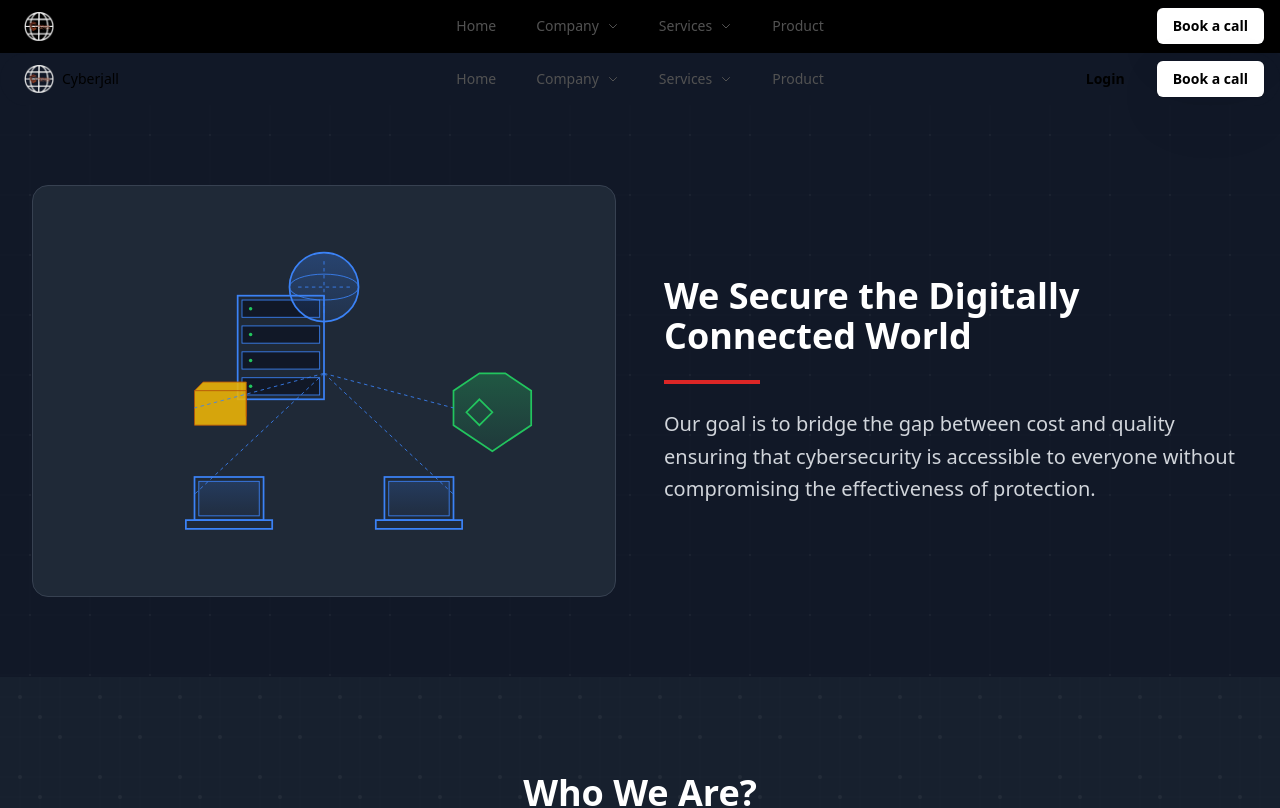
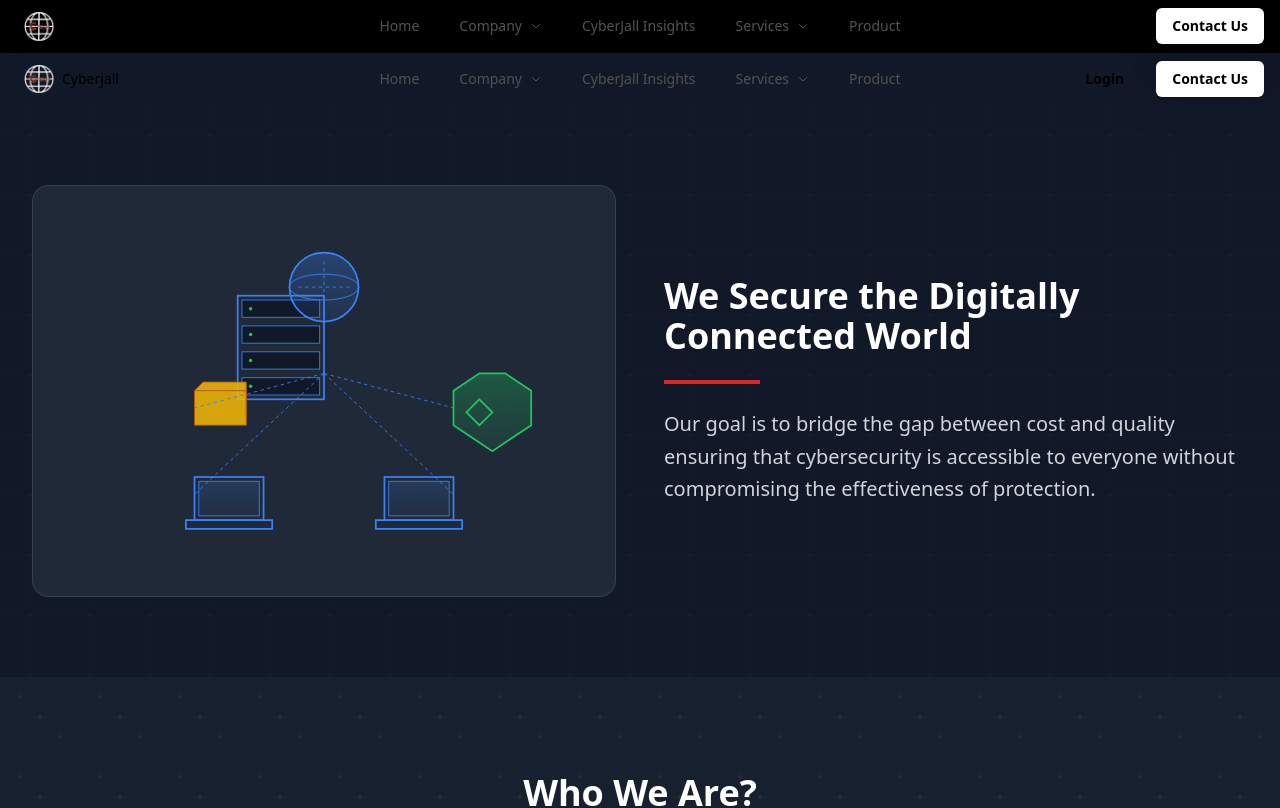
Before and after one commit to Mastermind730/CyberJall, a Next.js app: page /why-choose-cyberjall in a window 1280 px wide. Shown: the top 808 px of the page. Built offline with nearby package versions, Linux system fonts and the light colour scheme.

Commit message:
fixed the navbar for login logout and added cyberjall insights route into it

```diff
--- a/src/app/components/Navbar.tsx
+++ b/src/app/components/Navbar.tsx
@@ -11,9 +11,26 @@ import {
   MobileNavToggle,
   MobileNavMenu,
 } from "./ui/resizable-navbar"
-import { useState } from "react"
+import { useState, useEffect } from "react"
+import { useRouter } from "next/navigation"
 
 export default function NavbarNew() {
+  const [isLoggedIn, setIsLoggedIn] = useState(false)
+  const router = useRouter()
+
+  useEffect(() => {
+    // Check if user exists in localStorage when component mounts
+    const user = localStorage.getItem('user')
+    setIsLoggedIn(!!user)
+  }, [])
+
+  const handleLogout = () => {
+    localStorage.removeItem('user')
+    setIsLoggedIn(false)
+    router.push('/login')
+    if (isMobileMenuOpen) setIsMobileMenuOpen(false)
+  }
+
   const navItems = [
     {
       name: "Home",
@@ -47,16 +64,14 @@ export default function NavbarNew() {
               link: "/contact_us",
               description: "API security and vulnerability assessment",
             },
-
           ],
         },
-
       ],
     },
-    // {
-    //   name: "Services",
-    //   link: "#services",
-    // },
+    {
+      name: "CyberJall Insights",
+      link: "/cyberjall_insights",
+    },
     {
       name: "Services",
       link: "/services",
@@ -85,7 +100,6 @@ export default function NavbarNew() {
               link: "/services/api_testing",
               description: "API security and vulnerability assessment",
             },
-            // { name: "IoT Pen Testing", link: "#iot-pen-testing", description: "Internet of Things security testing" },
             {
               name: "Mobile App Testing",
               link: "/services/mobile_pentesting",
@@ -120,8 +134,18 @@ export default function NavbarNew() {
           <NavbarLogo />
           <NavItems items={navItems} />
           <div className="flex items-center gap-4">
+            {isLoggedIn ? (
+              <NavbarButton variant="secondary" onClick={handleLogout}>
+                Logout
+              </NavbarButton>
+            ) : (
+              <Link href="/login">
                 <NavbarButton variant="secondary">Login</NavbarButton>
-            <NavbarButton variant="primary">Book a call</NavbarButton>
+              </Link>
+            )}
+            <Link href="/contact_us">
+              <NavbarButton variant="primary">Contact Us</NavbarButton>
+            </Link>
           </div>
         </NavBody>
 
@@ -137,6 +161,16 @@ export default function NavbarNew() {
               <MobileNavItem key={`mobile-link-${idx}`} item={item} onClose={() => setIsMobileMenuOpen(false)} />
             ))}
             <div className="flex w-full flex-col gap-4 pt-4 border-t border-neutral-200 dark:border-neutral-700">
+              {isLoggedIn ? (
+                <NavbarButton
+                  onClick={handleLogout}
+                  variant="secondary"
+                  className="w-full justify-center"
+                >
+                  Logout
+                </NavbarButton>
+              ) : (
+                <Link href="/login" className="w-full">
                   <NavbarButton
                     onClick={() => setIsMobileMenuOpen(false)}
                     variant="secondary"
@@ -144,23 +178,25 @@ export default function NavbarNew() {
                   >
                     Login
                   </NavbarButton>
+                </Link>
+              )}
+              <Link href="/contact_us" className="w-full">
                 <NavbarButton
                   onClick={() => setIsMobileMenuOpen(false)}
                   variant="primary"
                   className="w-full justify-center"
                 >
-                Book a call
+                  Contact Us
                 </NavbarButton>
+              </Link>
             </div>
           </MobileNavMenu>
         </MobileNav>
       </Navbar>
-
-
-      {/* Navbar */}
     </div>
   )
 }
+
 interface NavItem {
   name: string
   link: string
@@ -174,12 +210,13 @@ interface NavItem {
     }[]
   }[]
 }
+
 interface MobileNavItemProps {
   item: NavItem
   onClose: () => void
 }
 
-const MobileNavItem = ({ item, onClose }:MobileNavItemProps) => {
+const MobileNavItem = ({ item, onClose }: MobileNavItemProps) => {
   const handleClick = () => {
     onClose()
   }
@@ -192,14 +229,14 @@ const MobileNavItem = ({ item, onClose }:MobileNavItemProps) => {
           <div key={index}>
             <h6 className="text-sm font-bold">{category.category}</h6>
             {category.items.map((dropdownItem, i) => (
-              <a
+              <Link
                 key={i}
                 href={dropdownItem.link}
                 onClick={handleClick}
                 className="relative text-neutral-600 dark:text-neutral-300"
               >
                 <span className="block">{dropdownItem.name}</span>
-              </a>
+              </Link>
             ))}
           </div>
         ))}
```
Lines whose indentation alone changed are shown as unchanged.
